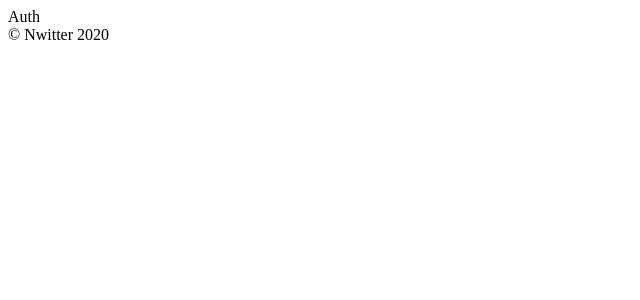
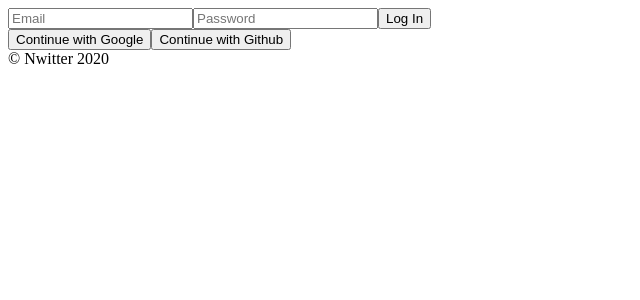
Before and after one commit to jerome-spin/nwitter, a React (Create React App) app: page /#/ in a window 1280 px wide. Shown: the top 300 px of the page, without its empty margins (0-640 px from the left). Built offline with nearby package versions, Linux system fonts and the light colour scheme; no server answers.

Commit message:
Craete Login Form

```diff
--- a/src/routes/Auth.js
+++ b/src/routes/Auth.js
@@ -1,5 +1,39 @@
-import React from 'react';
+import React, { useState } from 'react';
 
-const Auth = () => <span>Auth</span>;
+const Auth = () => {
+    const [email, setEmail] = useState('');
+    const [password, setPassword] = useState('');
+
+    const onChange = (event) => {
+        const {
+            target: { name, value },
+        } = event;
+        console.log('onChange -> event', event.target);
+        if (name === 'email') {
+            setEmail(value);
+        }
+
+        if (name === 'password') {
+            setPassword(value);
+        }
+    };
+    const onSubmit = (event) => {
+        event.preventDefault();
+    };
+
+    return (
+        <div>
+            <form onSubmit={onSubmit}>
+                <input name="email" type="email" placeholder="Email" value={email} required onChange={onChange} />
+                <input name="password" type="password" placeholder="Password" value={password} required onChange={onChange} />
+                <input type="submit" value="Log In" />
+            </form>
+            <div>
+                <button>Continue with Google</button>
+                <button>Continue with Github</button>
+            </div>
+        </div>
+    );
+};
 
 export default Auth;
```
